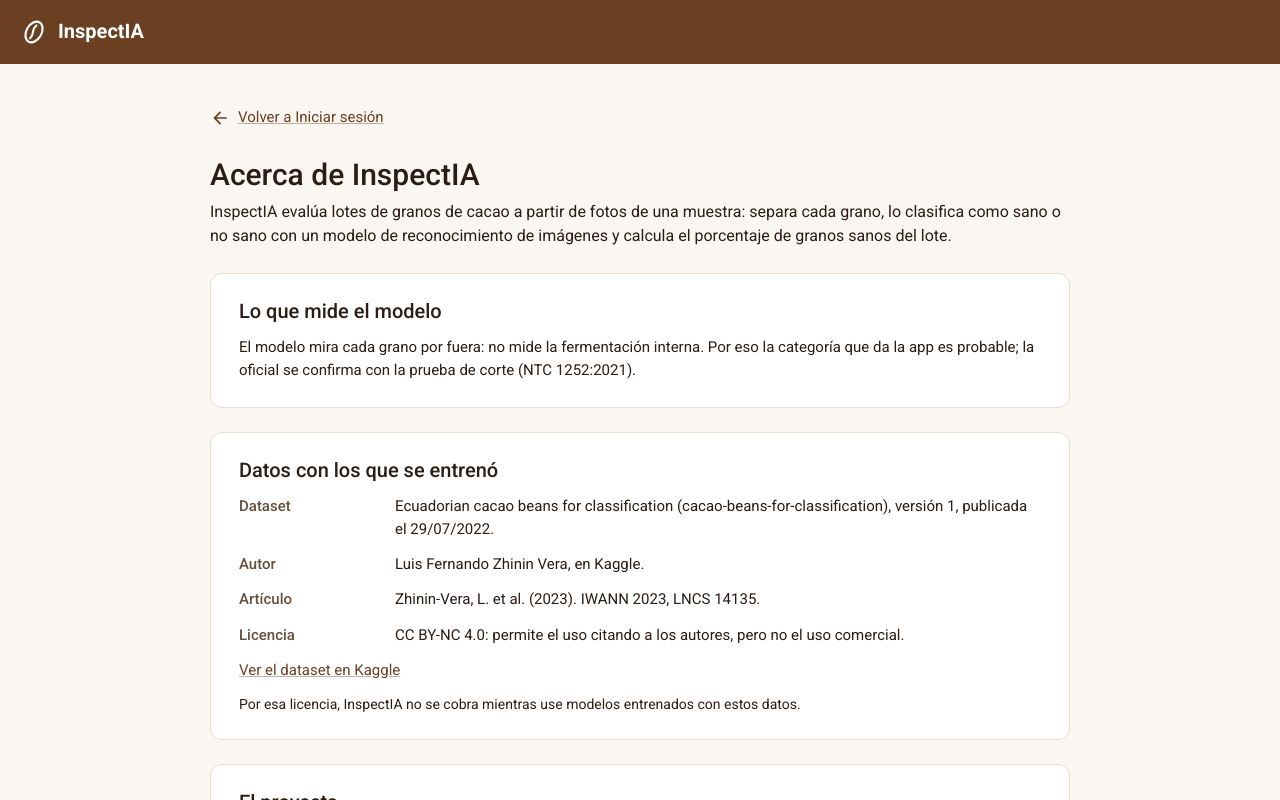
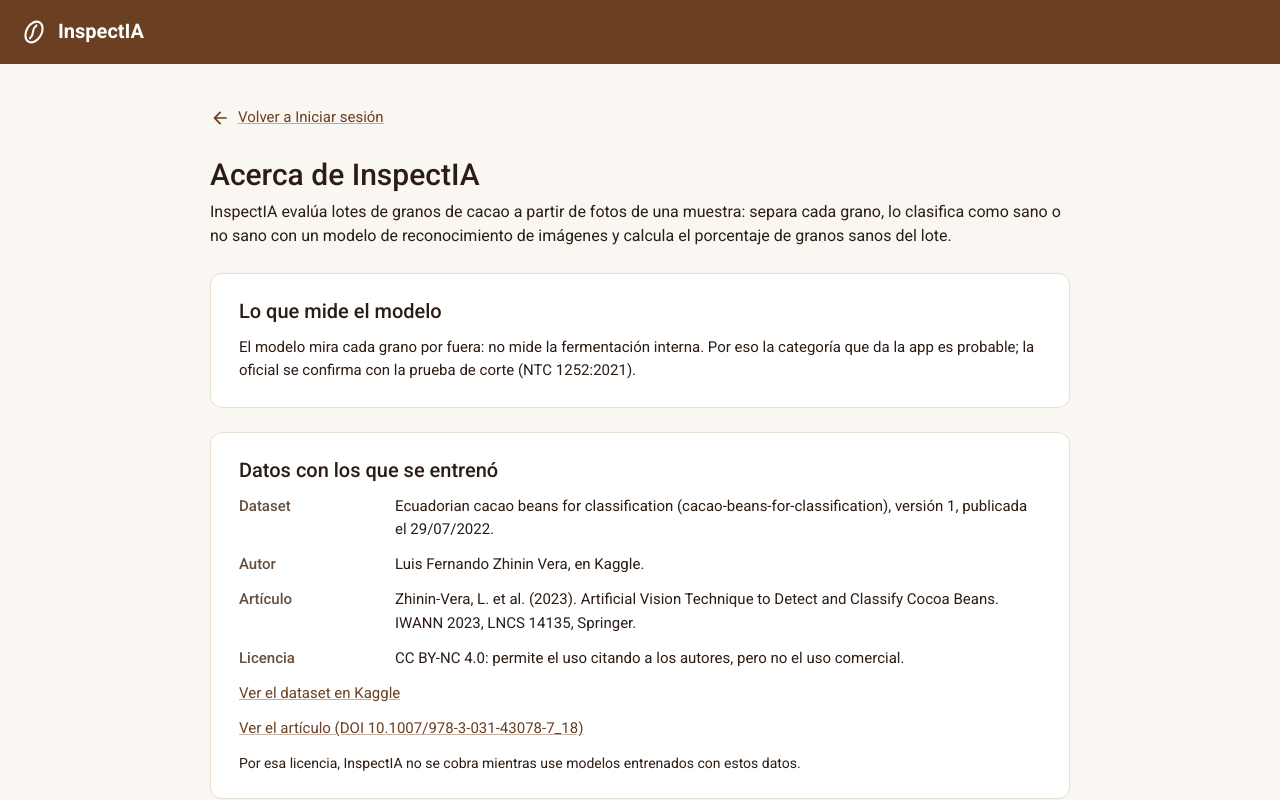
Before and after one commit to DrekOF/inspectia, a React (Vite) app in the folder frontend/: page /acerca-de in a window 1280 px wide. Shown: the top 800 px of the page. Built offline with nearby package versions, Linux system fonts and the light colour scheme.

Commit message:
RNF-08: Acerca de cita el artículo de los autores con su título y un enlace a su DOI, en español y en inglés (C2)

```diff
--- a/frontend/src/i18n/en.js
+++ b/frontend/src/i18n/en.js
@@ -6,7 +6,7 @@
  * Fecha de creación: 20/10/2026
  * Actualización: 24/11/2026
  * Autor: Equipo InspectIA
- * Versión: 1.10
+ * Versión: 1.11
  */
 
 /** Textos en inglés, por clave. Tiene las mismas claves que es.js (i18n.test.js lo revisa). */
@@ -138,7 +138,8 @@ export default {
   'acercaDe.autor': 'Author',
   'acercaDe.autorValor': 'Luis Fernando Zhinin Vera, on Kaggle.',
   'acercaDe.articulo': 'Article',
-  'acercaDe.articuloValor': 'Zhinin-Vera, L. et al. (2023). IWANN 2023, LNCS 14135.',
+  'acercaDe.articuloValor': 'Zhinin-Vera, L. et al. (2023). Artificial Vision Technique to Detect and Classify Cocoa Beans. IWANN 2023, LNCS 14135, Springer.',
+  'acercaDe.doi': 'See the article (DOI 10.1007/978-3-031-43078-7_18)',
   'acercaDe.licencia': 'License',
   'acercaDe.licenciaValor': 'CC BY-NC 4.0: it allows use with credit to the authors, but not commercial use.',
   'acercaDe.kaggle': 'See the dataset on Kaggle',
--- a/frontend/src/i18n/es.js
+++ b/frontend/src/i18n/es.js
@@ -6,7 +6,7 @@
  * Fecha de creación: 20/10/2026
  * Actualización: 24/11/2026
  * Autor: Equipo InspectIA
- * Versión: 1.10
+ * Versión: 1.11
  */
 
 /** Textos en español, por clave. en.js tiene las mismas claves (i18n.test.js lo revisa). */
@@ -138,7 +138,8 @@ export default {
   'acercaDe.autor': 'Autor',
   'acercaDe.autorValor': 'Luis Fernando Zhinin Vera, en Kaggle.',
   'acercaDe.articulo': 'Artículo',
-  'acercaDe.articuloValor': 'Zhinin-Vera, L. et al. (2023). IWANN 2023, LNCS 14135.',
+  'acercaDe.articuloValor': 'Zhinin-Vera, L. et al. (2023). Artificial Vision Technique to Detect and Classify Cocoa Beans. IWANN 2023, LNCS 14135, Springer.',
+  'acercaDe.doi': 'Ver el artículo (DOI 10.1007/978-3-031-43078-7_18)',
   'acercaDe.licencia': 'Licencia',
   'acercaDe.licenciaValor': 'CC BY-NC 4.0: permite el uso citando a los autores, pero no el uso comercial.',
   'acercaDe.kaggle': 'Ver el dataset en Kaggle',
--- a/frontend/src/paginas/AcercaDe.jsx
+++ b/frontend/src/paginas/AcercaDe.jsx
@@ -1,13 +1,13 @@
 /*
  * Nombre: AcercaDe.jsx
- * Descripción: La página Acerca de (RNF-08 C1), como en el prototipo: qué hace InspectIA, lo que mide el
- *              modelo, la cita del dataset (nombre, autor, artículo, licencia CC BY-NC 4.0 y enlace a Kaggle)
- *              con la nota de que InspectIA no se cobra, el proyecto y la versión. Se abre con sesión, desde
- *              «Mi cuenta», y sin sesión, desde Iniciar sesión.
+ * Descripción: La página Acerca de (RNF-08 C1 y C2), como en el prototipo: qué hace InspectIA, lo que mide el
+ *              modelo, la cita del dataset (nombre, autor, artículo con su título, licencia CC BY-NC 4.0 y
+ *              enlaces a Kaggle y al DOI del artículo) con la nota de que InspectIA no se cobra, el proyecto y la
+ *              versión. Se abre con sesión, desde «Mi cuenta», y sin sesión, desde Iniciar sesión.
  * Fecha de creación: 20/10/2026
- * Actualización: 20/10/2026
+ * Actualización: 24/11/2026
  * Autor: Equipo InspectIA
- * Versión: 1.0
+ * Versión: 1.1
  */
 import ArrowBack from '@mui/icons-material/ArrowBack';
 import Box from '@mui/material/Box';
@@ -24,6 +24,9 @@ import { RUTA_INICIAR_SESION } from '../sesion/volver.js';
 
 /** La página del dataset en Kaggle (RNF-08). */
 const KAGGLE = 'https://www.kaggle.com/datasets/luiszhinin979/ecuadorian-cocoa-beans-for-classification';
+
+/** El artículo de los autores del dataset, por su DOI (RNF-08 C2). */
+const ARTICULO = 'https://doi.org/10.1007/978-3-031-43078-7_18';
 
 /** Los datos de la cita del dataset: el nombre de cada dato y su valor. */
 const CITA = [
@@ -58,6 +61,7 @@ function Contenido() {
             ))}
           </Box>
           <Link href={KAGGLE} sx={{ fontSize: 15, alignSelf: 'flex-start' }}>{t('acercaDe.kaggle')}</Link>
+          <Link href={ARTICULO} sx={{ fontSize: 15, alignSelf: 'flex-start' }}>{t('acercaDe.doi')}</Link>
           <Typography variant="body2" color="text.secondary">{t('acercaDe.nota')}</Typography>
         </Tarjeta>
         <Tarjeta titulo={t('acercaDe.proyectoTitulo')}>
```
